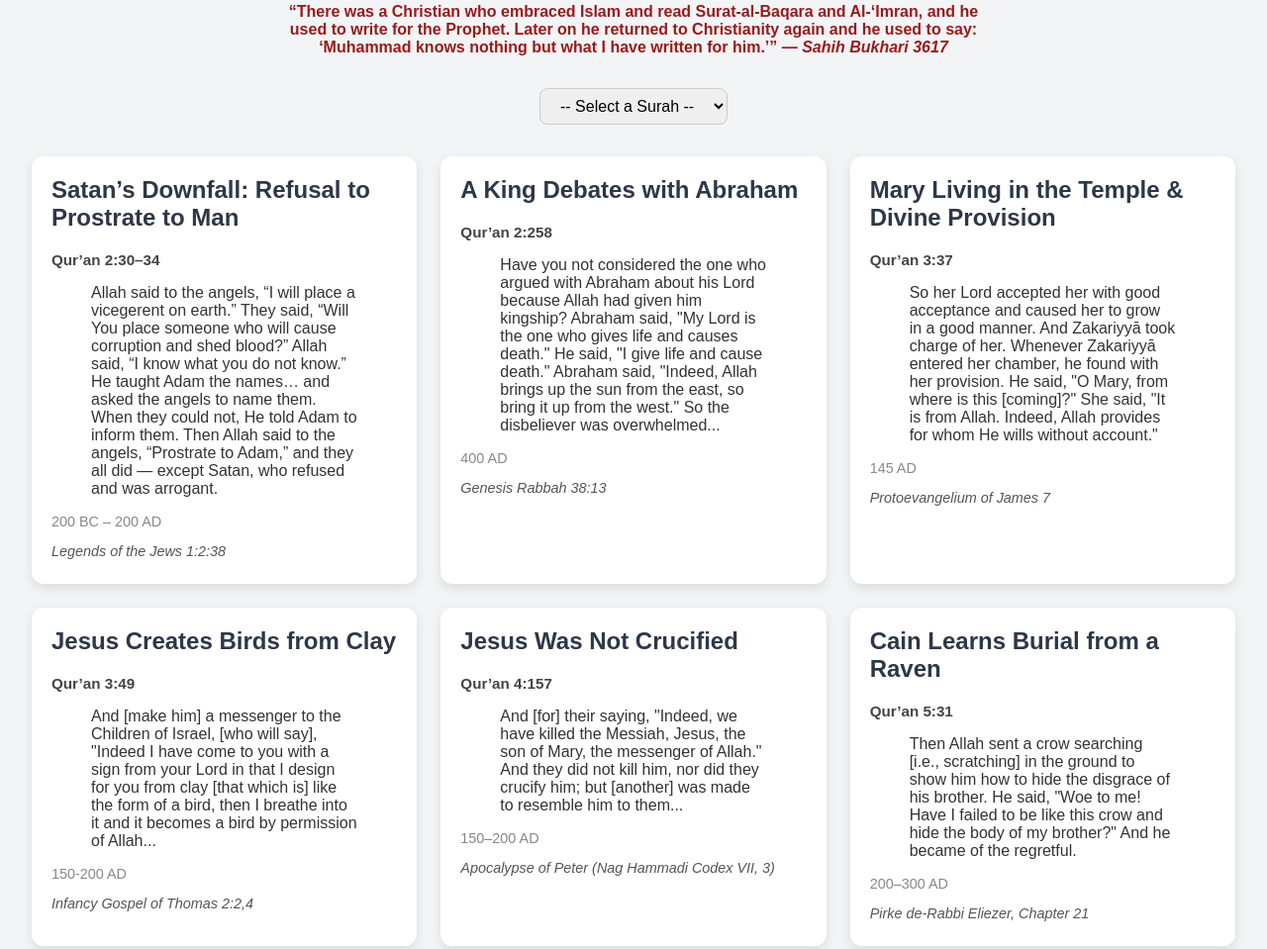
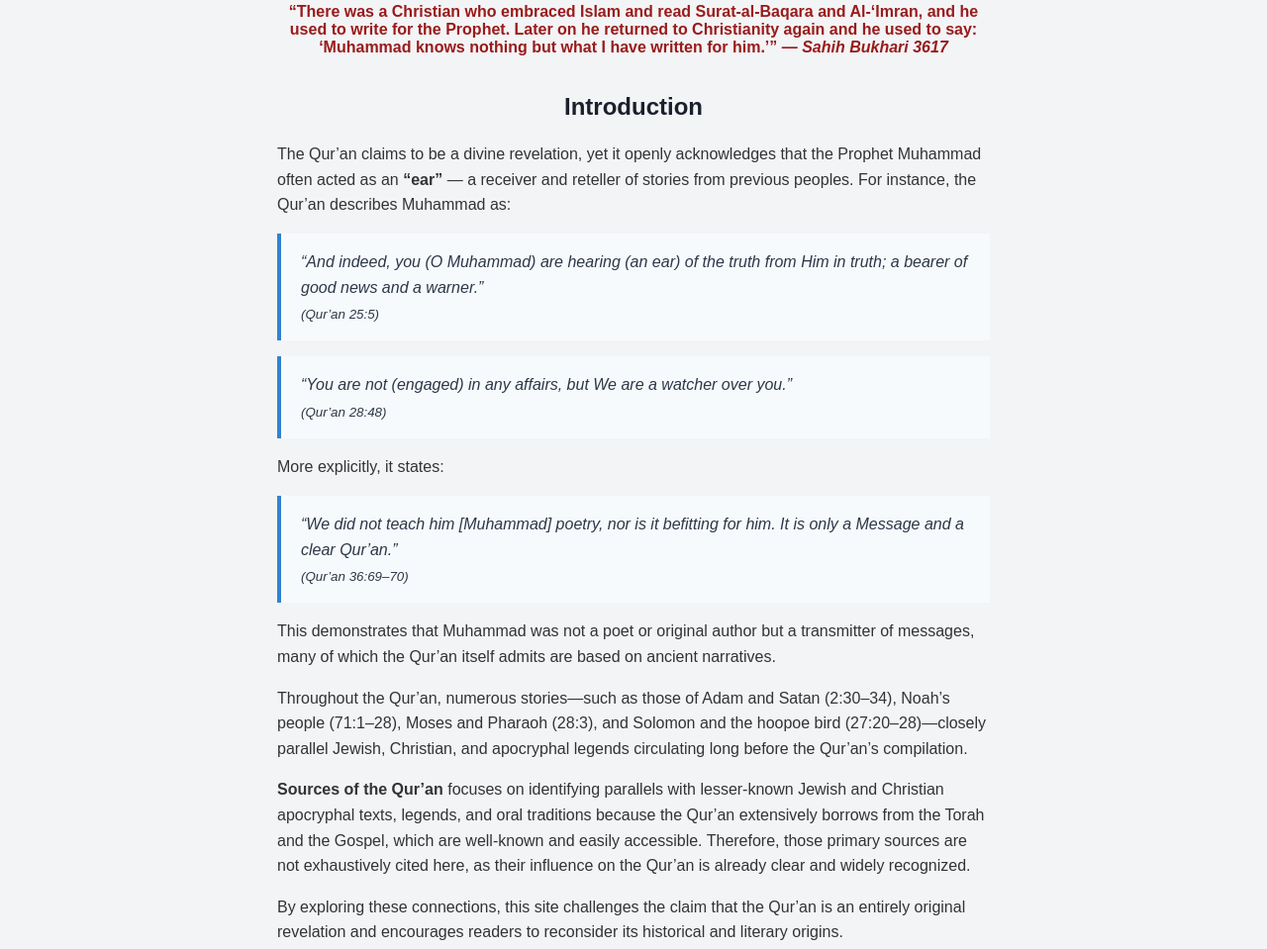
Before and after one commit to christiankhalifa/sourcesofthequran, a plain HTML site: page index.html in a window 1280 px wide. Shown: the part 540-1499 px from the top of the page at 99% size. Drawn offline with Linux system fonts and the light colour scheme.

Commit message:
Added introduction

```diff
--- a/index.html
+++ b/index.html
@@ -209,8 +209,53 @@
     “There was a Christian who embraced Islam and read Surat-al-Baqara and Al-‘Imran, and he used to write for the Prophet. Later on he returned to Christianity again and he used to say: ‘Muhammad knows nothing but what I have written for him.’” — <em>Sahih Bukhari 3617</em>
   </p>
 
+  <div style="max-width: 720px; margin: 0 auto 2rem auto; color: #333; font-size: 1rem; line-height: 1.6;">
 
-  <select id="chapterFilter">
+    <h2 style="text-align: center; color: #1a202c; margin-bottom: 1rem;">Introduction</h2>
+
+    <p>
+      The Qur’an claims to be a divine revelation, yet it openly acknowledges that the Prophet Muhammad often acted as an <strong>“ear”</strong> — a receiver and reteller of stories from previous peoples. For instance, the Qur’an describes Muhammad as:
+    </p>
+
+    <blockquote style="background: #f7fafc; border-left: 4px solid #3182ce; padding: 1rem 1.25rem; margin: 1rem 0; font-style: italic; color: #2d3748;">
+      “And indeed, you (O Muhammad) are hearing (an ear) of the truth from Him in truth; a bearer of good news and a warner.” <br/>
+      <small style="display:block; margin-top: 0.25rem;">(Qur’an 25:5)</small>
+    </blockquote>
+
+    <blockquote style="background: #f7fafc; border-left: 4px solid #3182ce; padding: 1rem 1.25rem; margin: 1rem 0; font-style: italic; color: #2d3748;">
+      “You are not (engaged) in any affairs, but We are a watcher over you.”<br/>
+      <small style="display:block; margin-top: 0.25rem;">(Qur’an 28:48)</small>
+    </blockquote>
+
+    <p>
+      More explicitly, it states:
+    </p>
+
+    <blockquote style="background: #f7fafc; border-left: 4px solid #3182ce; padding: 1rem 1.25rem; margin: 1rem 0; font-style: italic; color: #2d3748;">
+      “We did not teach him [Muhammad] poetry, nor is it befitting for him. It is only a Message and a clear Qur’an.”<br/>
+      <small style="display:block; margin-top: 0.25rem;">(Qur’an 36:69–70)</small>
+    </blockquote>
+
+    <p>
+      This demonstrates that Muhammad was not a poet or original author but a transmitter of messages, many of which the Qur’an itself admits are based on ancient narratives.
+    </p>
+
+    <p>
+      Throughout the Qur’an, numerous stories—such as those of Adam and Satan (2:30–34), Noah’s people (71:1–28), Moses and Pharaoh (28:3), and Solomon and the hoopoe bird (27:20–28)—closely parallel Jewish, Christian, and apocryphal legends circulating long before the Qur’an’s compilation.
+    </p>
+
+    <p>
+      <strong>Sources of the Qur’an</strong> focuses on identifying parallels with lesser-known Jewish and Christian apocryphal texts, legends, and oral traditions because the Qur’an extensively borrows from the Torah and the Gospel, which are well-known and easily accessible. Therefore, those primary sources are not exhaustively cited here, as their influence on the Qur’an is already clear and widely recognized.
+    </p>
+
+    <p>
+      By exploring these connections, this site challenges the claim that the Qur’an is an entirely original revelation and encourages readers to reconsider its historical and literary origins.
+    </p>
+  </div>
+
+
+
+  <!-- <select id="chapterFilter">
     <option value="all">-- Select a Surah --</option>
     <option value="2">Surah 2</option>
     <option value="3">Surah 3</option>
@@ -220,7 +265,7 @@
     <option value="19">Surah 19</option>
     <option value="21">Surah 21</option>
     <option value="85">Surah 85</option>
-  </select>
+  </select> -->
 
 
   <div class="container">
```
